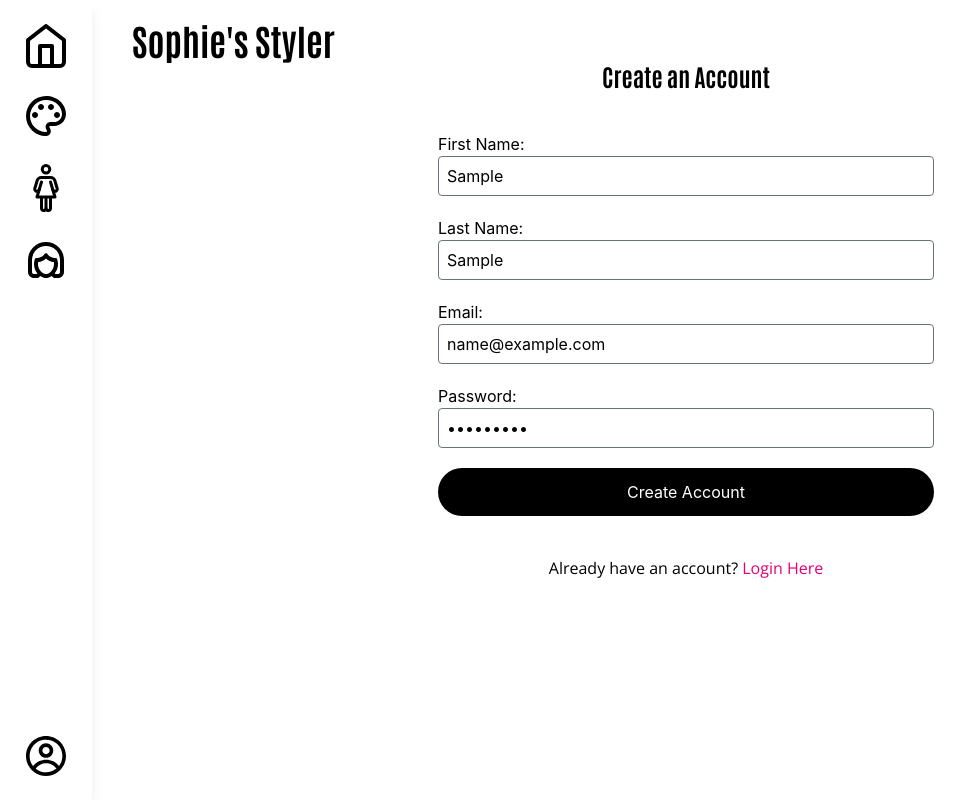
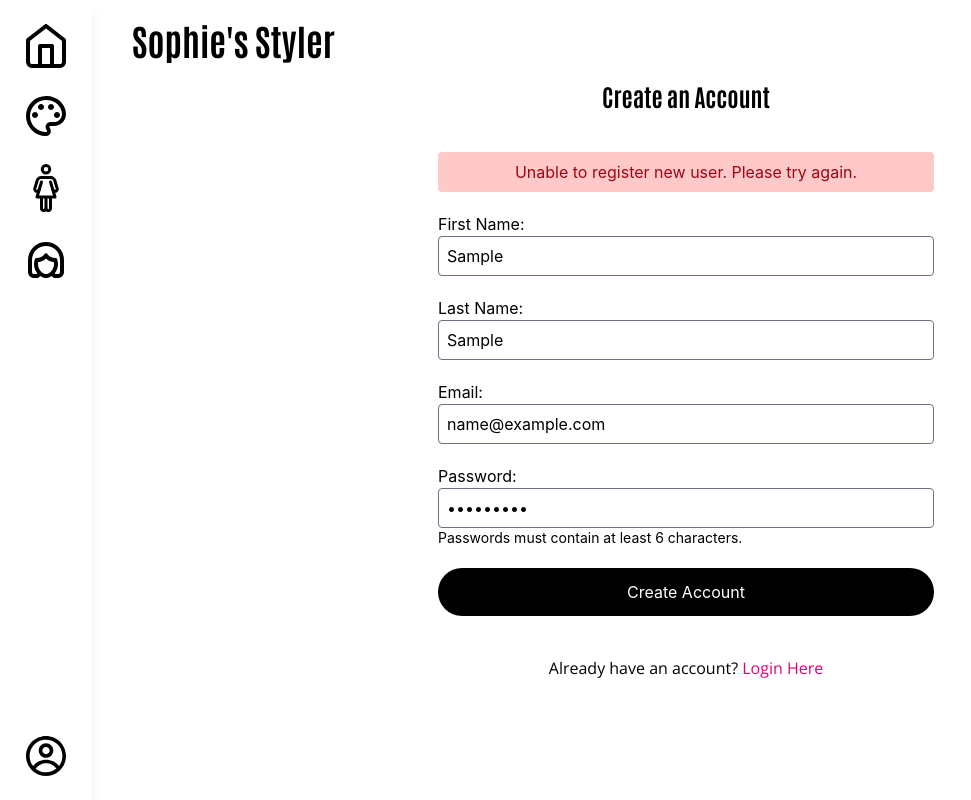
Before and after one commit to 21sarchibald/sophies-styler, a React (Vite) app in the folder client/: page /users/register in a window 1280 px wide. Both pictures are taken after typing "Sample", "Sample", "name@example.com", "Sample123" into the empty fields and a click on the button "Create Account". Shown: the whole page, without its empty margins (0-971 px from the left). Built offline with nearby package versions, Linux system fonts and the light colour scheme; no server answers; a web font is replaced by a local one.

Commit message:
Added more client-side validation for registration and login forms

```diff
--- a/client/src/components/auth/AuthLayout.tsx
+++ b/client/src/components/auth/AuthLayout.tsx
@@ -6,7 +6,7 @@ interface AuthLayoutProps {
 export default function AuthLayout({title, children}: AuthLayoutProps) {
     return (
         <div className="mx-auto text-center">
-            <h2 className="font-heading text-2xl mx-auto font-bold">{title}</h2>
+            <h2 className="font-heading text-2xl mx-auto font-bold mt-5">{title}</h2>
             {children}
         </div>
     )
--- a/client/src/components/auth/LoginForm.tsx
+++ b/client/src/components/auth/LoginForm.tsx
@@ -1,22 +1,27 @@
 import { useState } from 'react';
 import { signInWithEmail } from '../../services/authService';
 import { useNavigate } from 'react-router-dom';
+import { getSignInError } from '../../utils/authErrors';
 
 export default function LoginForm() {
 
     const [email, setEmail] = useState("");
     const [password, setPassword] = useState("");
     const [loading, setLoading] = useState(false);
+    const [error, setError] = useState("");
     const navigate = useNavigate();
 
     async function handleSubmit(e: React.SubmitEvent<HTMLFormElement>) {
         e.preventDefault();
+        setError("");
         setLoading(true);
         try {
             const { error} = await signInWithEmail(email, password);
 
             if (error) {
-                console.log(error);
+                const errorMessage = getSignInError(error);
+                setError(errorMessage);
+                console.log(error.code);
                 return;
             }
             navigate("/users/dashboard");
@@ -28,6 +33,10 @@ export default function LoginForm() {
 
     return (
         <form onSubmit={handleSubmit} className="mx-auto flex flex-col p-10 w-full max-w-xl text-left font-sans">
+            {(error != "" && (
+                <div className="text-center w-full bg-red-200 text-red-800 rounded-sm p-2 mb-5">{error}</div>
+            )
+            )}
             <label htmlFor="email">Email:</label>
             <input
                 type="email"
@@ -44,6 +53,7 @@ export default function LoginForm() {
                 id="password"
                 name="password"
                 value={password}
+                minLength={6}
                 required
                 onChange={(e) => setPassword(e.target.value)}
             ></input>
--- a/client/src/components/auth/RegistrationForm.tsx
+++ b/client/src/components/auth/RegistrationForm.tsx
@@ -2,6 +2,7 @@ import { useState } from 'react';
 import { registerNewUser } from '../../services/authService';
 import { useNavigate } from 'react-router-dom';
 import { saveLocalQuizResults } from '../../services/userService';
+import { getRegistrationError } from '../../utils/authErrors';
 
 export default function RegistrationForm() {
 
@@ -10,15 +11,19 @@ export default function RegistrationForm() {
     const [email, setEmail] = useState("");
     const [password, setPassword] = useState("");
     const [loading, setLoading] = useState(false);
+    const [error, setError] = useState("");
     const navigate = useNavigate();
 
     async function handleSubmit(e: React.SubmitEvent<HTMLFormElement>) {
         e.preventDefault();
+        setError("");
         setLoading(true);
+
         try {
             const { error } = await registerNewUser(firstName, lastName, email, password);
             if (error) {
-                console.error("Error registering user. ", error);
+                const errorMessage = getRegistrationError(error);
+                setError(errorMessage);
                 return;
             }
 
@@ -33,6 +38,10 @@ export default function RegistrationForm() {
 
     return (
         <form onSubmit={handleSubmit} className="mx-auto flex flex-col p-10 w-full max-w-xl text-left font-sans">
+            {(error != "" && (
+                <div className="text-center w-full bg-red-200 text-red-800 rounded-sm p-2 mb-5">{error}</div>
+            )
+            )}
             <label htmlFor="firstName">First Name:</label>
             <input
                 type="text"
@@ -65,13 +74,15 @@ export default function RegistrationForm() {
             ></input><label htmlFor="password">Password:</label>
             <input
                 type="password"
-                className="h-10 mb-5 border border-gray-500 focus:border-pink-600 focus:border-2 focus:outline-none p-2 rounded-sm"
+                className="h-10 mb-0 border border-gray-500 focus:border-pink-600 focus:border-2 focus:outline-none p-2 rounded-sm"
                 id="password"
                 name="password"
                 value={password}
+                minLength={6}
                 required
                 onChange={(e) => setPassword(e.target.value)}
             ></input>
+            <p className="mb-5 text-sm">Passwords must contain at least 6 characters.</p>
             <button type="submit" disabled={loading} className="bg-black text-white hover:cursor-pointer hover:bg-gray-800 p-3 rounded-4xl disabled:bg-gray-500 disabled:cursor-not-allowed">{(loading) ? "Creating Account..." : "Create Account"}</button>
         </form>
     )
--- a/client/src/pages/users/Dashboard.tsx
+++ b/client/src/pages/users/Dashboard.tsx
@@ -43,11 +43,6 @@ export default function Dashboard() {
                 getUserHair(userId),
                 getSavedImages(),
             ]);
-
-            console.log("color", colorPalette);
-console.log("silhouette", silhouette);
-console.log("hair", hair);
-console.log("images", savedImages);
 
             setUserColorPalette(colorPalette?.season ?? "");
             setUserSilhouette(silhouette?.silhouette ?? "");
--- /dev/null
+++ b/client/src/utils/authErrors.ts
@@ -0,0 +1,23 @@
+import type { AuthError } from "@supabase/supabase-js";
+
+export function getRegistrationError(error: AuthError): string {
+    switch (error.code) {
+        case "user_already_exists":
+            return "An account already exists with this email address.";
+        case "weak_password":
+            return error.message
+        default:
+            return "Unable to register new user. Please try again."
+    }
+
+}
+
+export function getSignInError(error: AuthError): string {
+    switch (error.code) {
+        case "invalid_credentials":
+            return "Invalid login credentials. Please try again."
+        default:
+            return "Something went wrong while signing you in. Please try again later."
+    }
+
+}
```
Also changed, not shown: client/src/pages/ColorPalette.tsx (+0 -12 lines), client/src/pages/Hair.tsx (+0 -12 lines), client/src/pages/Silhouette.tsx (+0 -12 lines).
